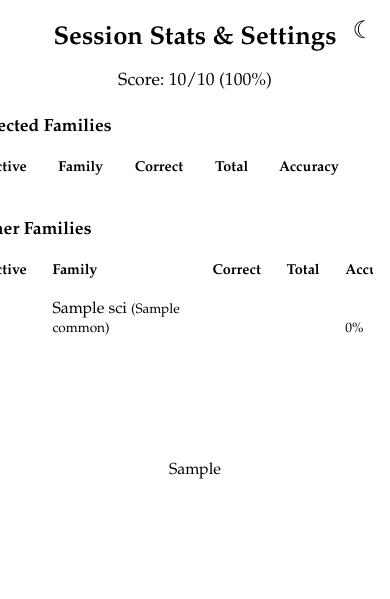
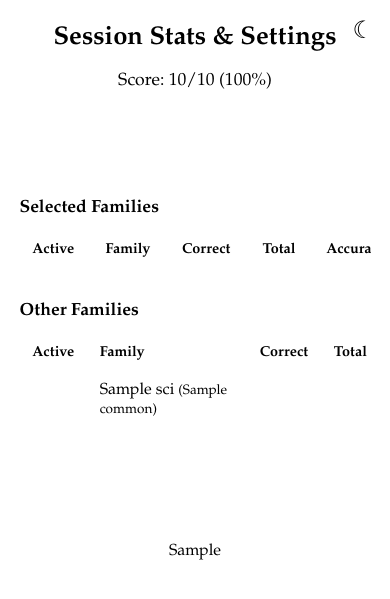
Before and after one commit to dankleeman/botany-in-a-day, a Flask app: template src/templates/stats.html in a window 390 px wide; the page is wider, and only the part inside the window is pictured. Shown: the top 599 px of that part. Run offline with Flask 3, Linux system fonts and the light colour scheme; the template is opened without the code that fills it: most values are stand-ins (such as "Sample title", 1, 10 or a date in 2020); lists and menus that the app fills with data are empty; parts of the project's set-up code (start-up, migrations or seed data) failed here and were passed over.

Commit message:
Bugfix/mobile settings (#11)
* Fixing mobile horizontal scroll

* Populating save and back buttons at the top of settings page also.

* Bumping minor version

* Updating changelog

```diff
--- a/pyproject.toml
+++ b/pyproject.toml
@@ -1,6 +1,6 @@
 [project]
 name = "botany-in-a-day"
-version = "0.3.0"
+version = "0.4.0"
 description = "A web-based plant family quiz inspired by Thomas Elpel's *Botany in a Day*. "
 readme = "README.md"
 requires-python = ">=3.14"
--- a/src/templates/base.html
+++ b/src/templates/base.html
@@ -22,6 +22,7 @@
             color: var(--text);
             transition: background 0.3s, color 0.3s;
             min-height: 100vh;
+            width: 100%;
             display: flex;
             flex-direction: column;
             align-items: center;
--- a/src/templates/stats.html
+++ b/src/templates/stats.html
@@ -9,8 +9,7 @@
             margin: 0.5rem 0 1.5rem;
         }
         .table-scroll {
-            width: 90%;
-            max-width: 600px;
+            width: min(90vw, 600px);
             overflow-x: auto;
             -webkit-overflow-scrolling: touch;
             margin-bottom: 2rem;
@@ -123,6 +122,10 @@
     {% set active_entries = families.items() | selectattr('0', 'in', active_families) | sort %}
     {% set inactive_entries = families.items() | rejectattr('0', 'in', active_families) | sort %}
 
+    <div class="actions">
+        <button type="submit" form="family-form" class="btn">Save Families</button>
+        <a href="{{ url_for('quiz') }}" class="btn">Back to Quiz</a>
+    </div>
     <form id="family-form" method="post" action="{{ url_for('update_families') }}">
         {{ family_table("Selected Families", active_entries, true) }}
         {% if inactive_entries | list | length > 0 %}
```
Also changed, not shown: 2 other files.
